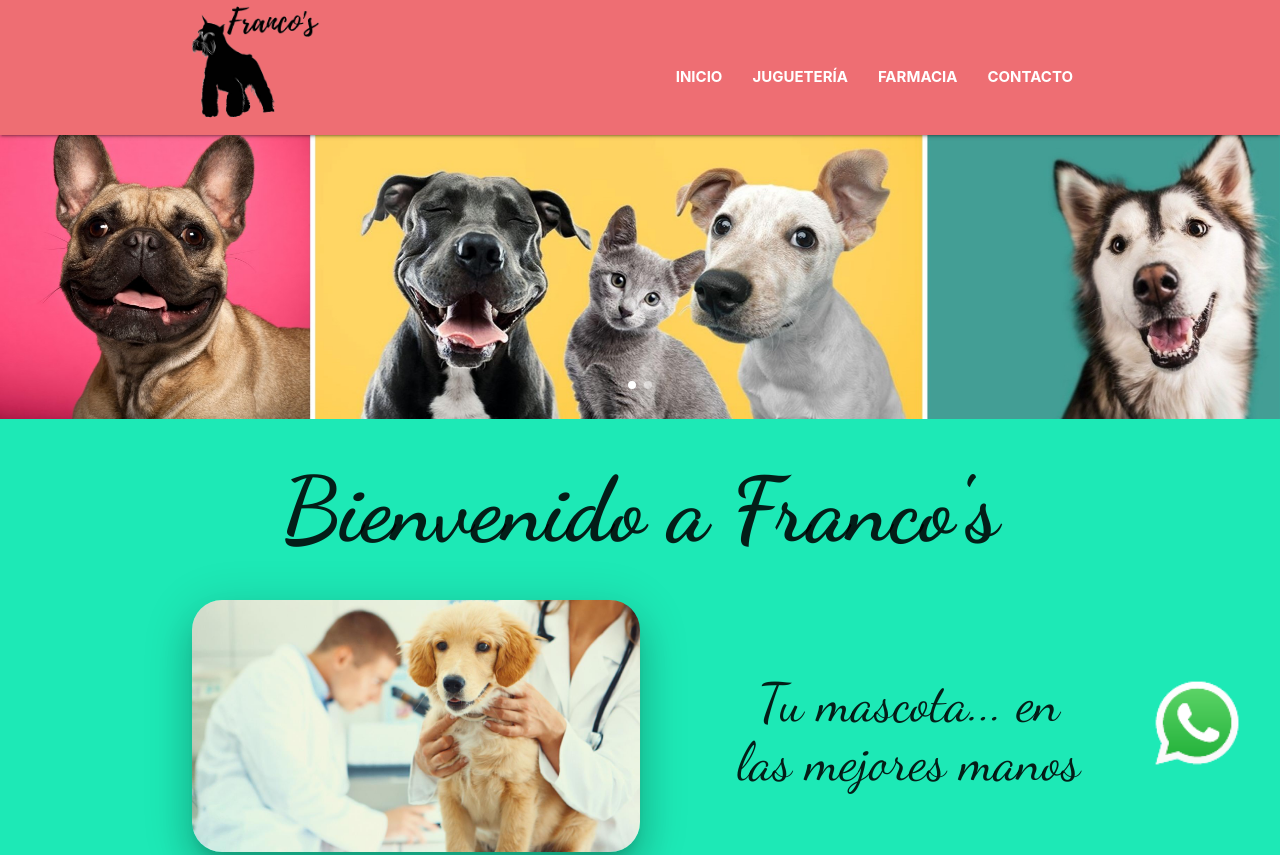
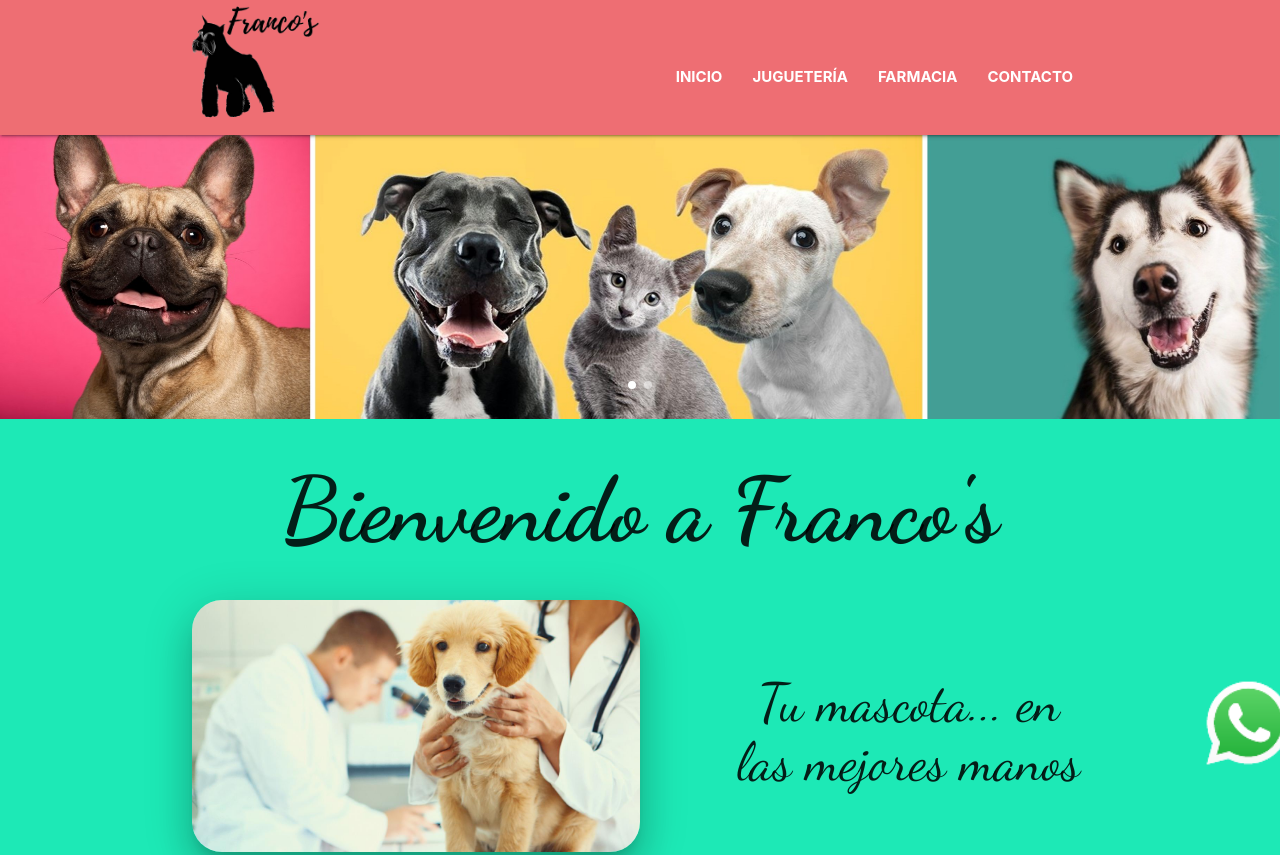
Before and after one commit to matiasdalessio/PetShop-Dalessio, a plain HTML site: page index.html in a window 1280 px wide. Shown: the top 855 px of the page. Drawn offline with nearby package versions, Linux system fonts and the light colour scheme.

Commit message:
actualizacion general de estética

```diff
--- a/styles/styles.css
+++ b/styles/styles.css
@@ -374,7 +374,7 @@ label{
 }
 
 .btnWhatsapp{
-    left: 90%;
+    left: 94%;
     bottom: 4%;
     position: absolute;
     position: fixed;
```
